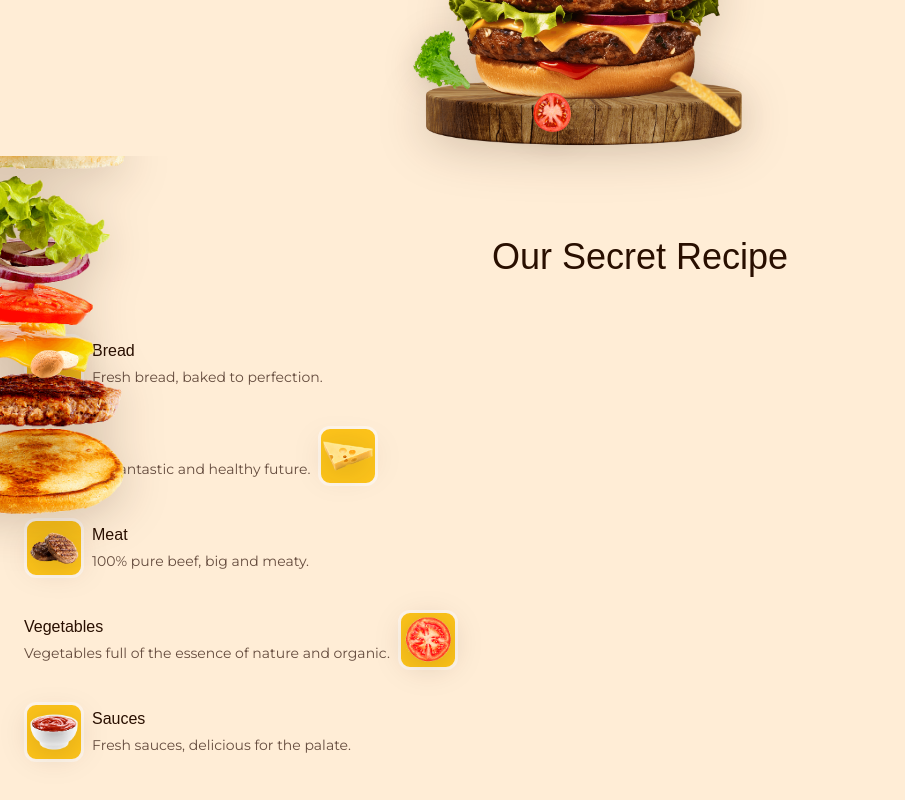
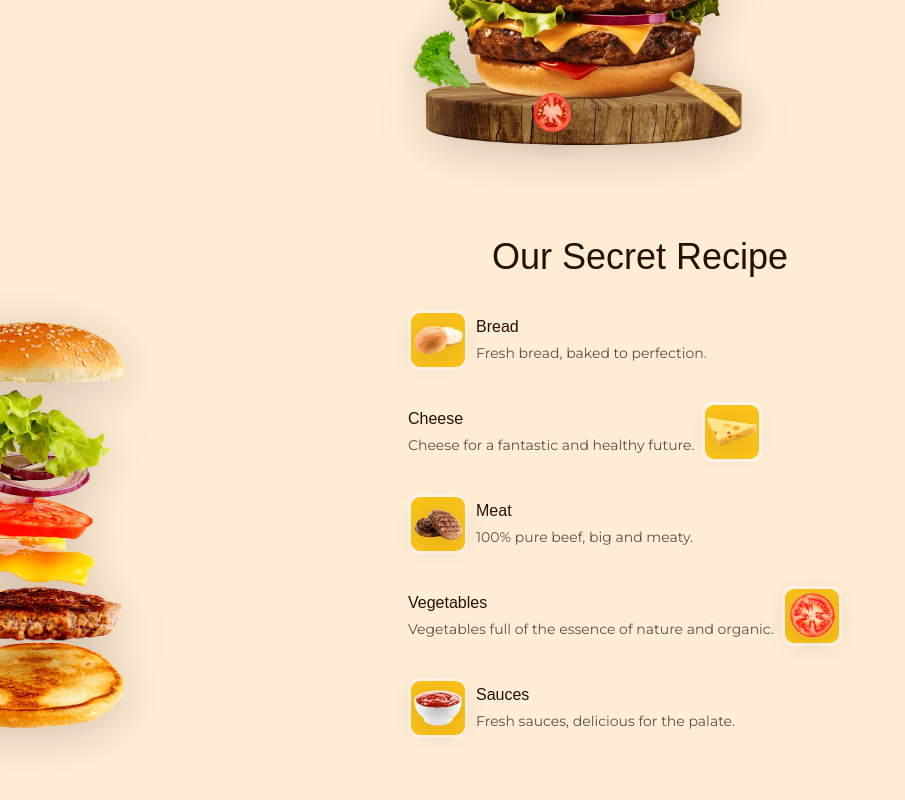
Before and after one commit to robertossh/Site-de-hambrguer-responsivo, a plain HTML site: page index.html in a window 1280 px wide. Shown: the part 612-1412 px from the top of the page, without its empty margins (0-905 px from the left). Drawn offline with nearby package versions, Linux system fonts and the light colour scheme; a web font is replaced by a local one.

Commit message:
Correção Section reciper finish

```diff
--- a/assets/css/styles.css
+++ b/assets/css/styles.css
@@ -336,7 +336,7 @@ img {
 }
 
 .recipe__container{
-  grid-template-columns: .5gr 1fr;
+  grid-template-columns: .5fr 1fr;
   column-gap: 1rem;
   padding-bottom: 2rem;
 }
```
